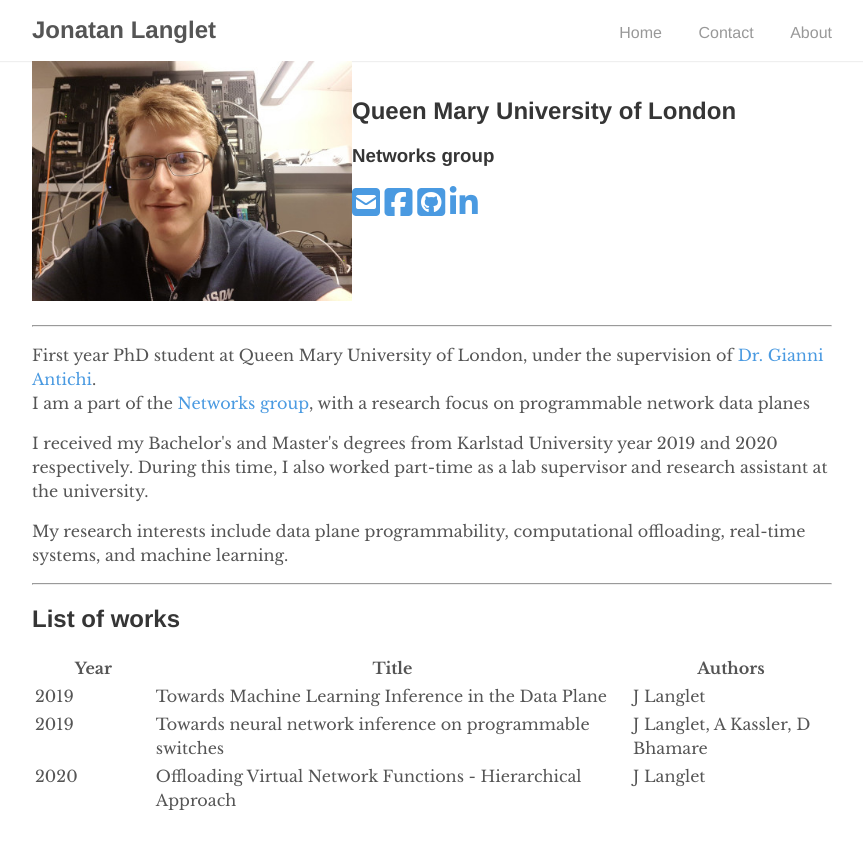
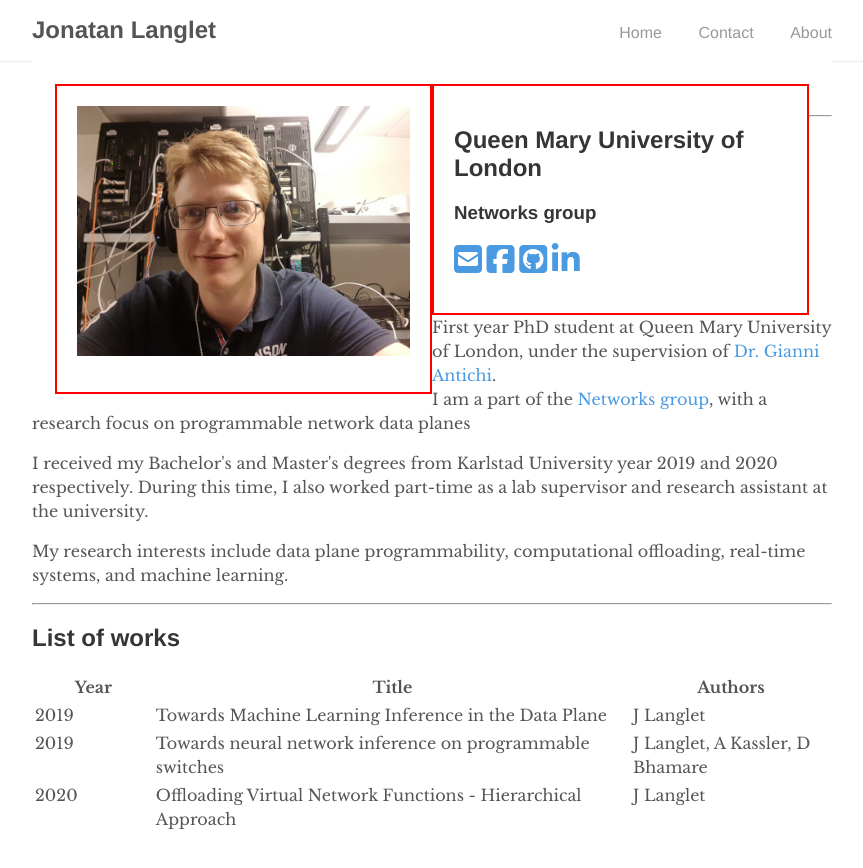
Before and after one commit to jonlanglet/jonlanglet.github.io, a Jekyll site: the page built from index.md, in a window 1280 px wide. Shown: the top 868 px of the page, without its empty margins (208-1071 px from the left). Built offline with Jekyll 4.4.1, drawn with Linux system fonts in a browser that asks for light colours; nearby versions of some CDN libraries.

Commit message:
side by side divs new method

```diff
--- a/index.md
+++ b/index.md
@@ -3,11 +3,11 @@ layout: default
 title: Home
 ---
 
-<div class="row" style="width: 100%; overflow: hidden;">
-	<div class="col" style="width: 40%; float: left;">
+<div class="row" style="border: 3px solid #fff; padding: 20px;">
+	<div class="col" style="width: 50%; float: left; padding: 20px; border: 2px solid red;">
 		<img src="/assets/portrait.jpg">
 	</div>
-	<div class="col" style="margin-left: width: 60%; padding: 16px 24px;">
+	<div class="col" style="width: 50%; float: left; padding: 20px; border: 2px solid red;">
 		<p>
 			<h2>Queen Mary University of London</h2>
 			<h3>Networks group</h3>
```
